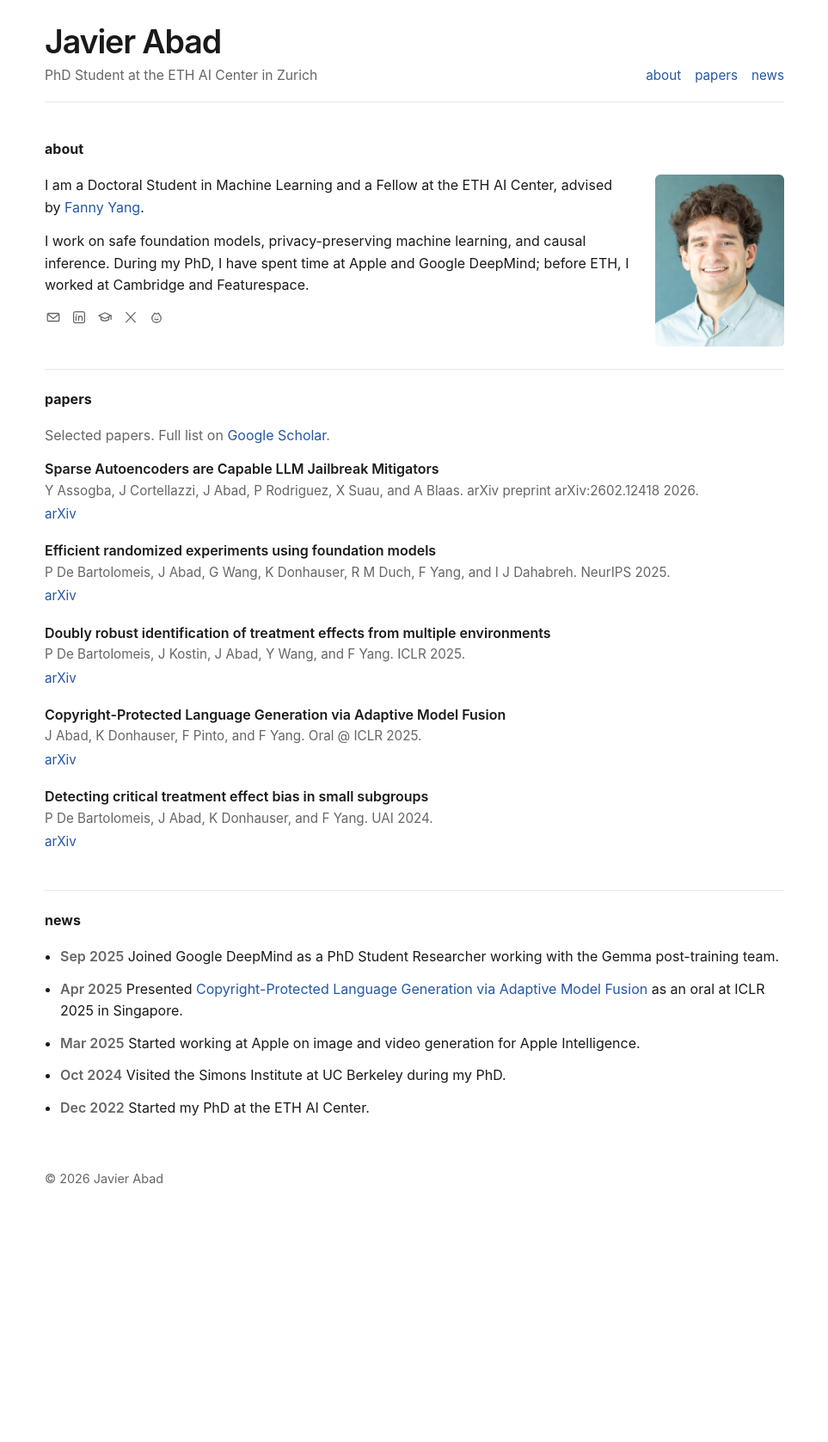
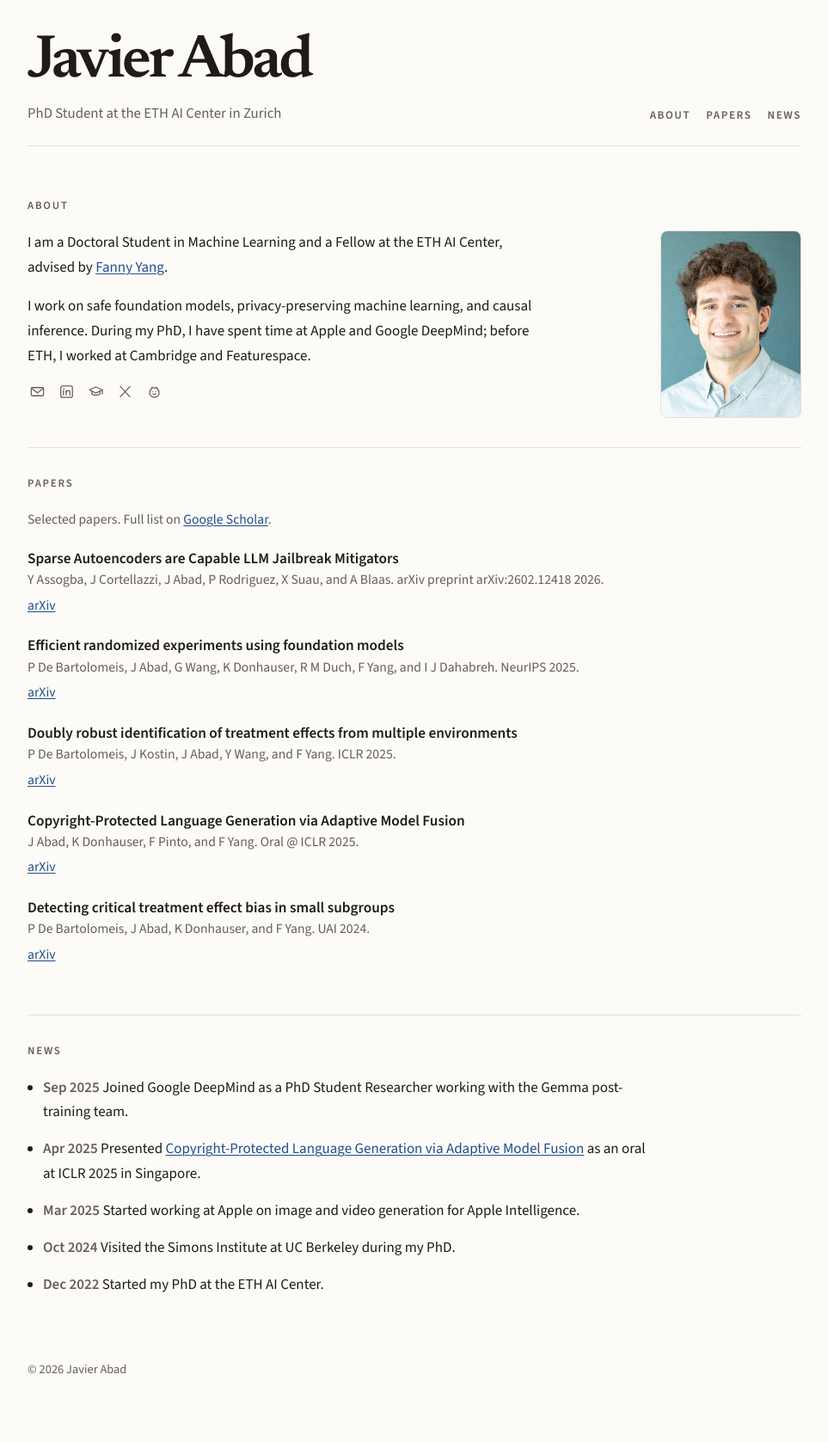
Before and after one commit to jaabmar/jaabmar.github.io, a Jekyll site: the page built from index.html, in a window 1280 px wide. Shown: the whole page at 86% size, without its empty margins (158-1121 px from the left). Built offline with Jekyll 4.4.1, drawn with Linux system fonts in a browser that asks for light colours; before the commit the page ends 1439 px from its top, so only the background shows below that.

Commit message:
Refine site typography and spacing

```diff
--- a/_layouts/default.html
+++ b/_layouts/default.html
@@ -4,6 +4,12 @@
     <meta charset="UTF-8" />
     <meta name="viewport" content="width=device-width, initial-scale=1.0" />
     <meta name="theme-color" content="#ffffff" />
+    <link rel="preconnect" href="https://fonts.googleapis.com" />
+    <link rel="preconnect" href="https://fonts.gstatic.com" crossorigin />
+    <link
+      rel="stylesheet"
+      href="https://fonts.googleapis.com/css2?family=Newsreader:opsz,wght@6..72,500;6..72,600&family=Source+Sans+3:wght@400;500;600&display=swap"
+    />
     <link rel="preload" href="{{ '/assets/css/main.css' | relative_url }}" as="style" />
     <link rel="stylesheet" href="{{ '/assets/css/main.css' | relative_url }}" />
     {% seo %}
--- a/assets/css/main.css
+++ b/assets/css/main.css
@@ -1,10 +1,12 @@
 :root {
-  --bg: #ffffff;
-  --text: #1a1a1a;
-  --muted: #666666;
-  --line: #e8e8e8;
-  --link: #2457a6;
-  --max-width: 860px;
+  --bg: #fcfbf8;
+  --text: #1e1b18;
+  --muted: #655f58;
+  --line: #e6e0d8;
+  --link: #214e8b;
+  --max-width: 900px;
+  --body-font: "Source Sans 3", "Helvetica Neue", Helvetica, Arial, sans-serif;
+  --display-font: "Newsreader", "Iowan Old Style", "Palatino Linotype", "Book Antiqua", Georgia, serif;
 }
 
 * {
@@ -19,18 +21,21 @@ body {
   margin: 0;
   background: var(--bg);
   color: var(--text);
-  font-family: -apple-system, BlinkMacSystemFont, "Segoe UI", Helvetica, Arial, sans-serif;
-  font-size: 16px;
-  line-height: 1.6;
+  font-family: var(--body-font);
+  font-size: 17px;
+  line-height: 1.7;
+  -webkit-font-smoothing: antialiased;
+  text-rendering: optimizeLegibility;
 }
 
 a {
   color: var(--link);
-  text-decoration: none;
+  text-decoration-thickness: 0.06em;
+  text-underline-offset: 0.14em;
 }
 
 a:hover {
-  text-decoration: underline;
+  color: #173f74;
 }
 
 img {
@@ -39,17 +44,17 @@ img {
 }
 
 .page {
-  width: min(var(--max-width), calc(100% - 32px));
+  width: min(var(--max-width), calc(100% - 44px));
   margin: 0 auto;
-  padding: 28px 0 56px;
+  padding: 40px 0 72px;
 }
 
 .topbar {
   display: flex;
   align-items: flex-end;
   justify-content: space-between;
-  gap: 24px;
-  padding-bottom: 18px;
+  gap: 28px;
+  padding-bottom: 24px;
   border-bottom: 1px solid var(--line);
 }
 
@@ -64,35 +69,51 @@ img {
 
 .brand-link:hover {
   text-decoration: none;
+  color: inherit;
 }
 
 h1 {
   margin: 0;
-  font-size: 2.35rem;
+  font-family: var(--display-font);
+  font-size: clamp(3rem, 6vw, 4.4rem);
   font-weight: 600;
-  line-height: 1.1;
-  letter-spacing: -0.03em;
+  line-height: 0.95;
+  letter-spacing: -0.05em;
+  font-optical-sizing: auto;
 }
 
 .subtitle {
-  margin: 6px 0 0;
+  margin: 10px 0 0;
   color: var(--muted);
-  font-size: 0.98rem;
+  font-size: 1.05rem;
 }
 
 .nav {
   display: flex;
-  gap: 16px;
+  gap: 18px;
   flex-wrap: wrap;
-  font-size: 0.95rem;
+  font-size: 0.82rem;
+  font-weight: 600;
+  letter-spacing: 0.12em;
+  text-transform: uppercase;
+}
+
+.nav a {
+  color: var(--muted);
+  text-decoration: none;
+}
+
+.nav a:hover {
+  color: var(--text);
+  text-decoration: none;
 }
 
 main {
-  padding-top: 20px;
+  padding-top: 28px;
 }
 
 section {
-  padding: 22px 0 26px;
+  padding: 30px 0 34px;
   border-bottom: 1px solid var(--line);
 }
 
@@ -101,44 +122,49 @@ section:last-of-type {
 }
 
 h2 {
-  margin: 0 0 16px;
-  font-size: 1rem;
+  margin: 0 0 18px;
+  font-size: 0.8rem;
   font-weight: 700;
+  letter-spacing: 0.14em;
+  text-transform: uppercase;
+  color: var(--muted);
 }
 
 p {
-  margin: 0 0 14px;
+  margin: 0 0 16px;
+  max-width: 38rem;
 }
 
 .about-grid {
   display: grid;
-  grid-template-columns: minmax(0, 1fr) 150px;
-  gap: 28px;
+  grid-template-columns: minmax(0, 1fr) 164px;
+  gap: 34px;
   align-items: start;
 }
 
 .portrait {
-  width: 150px;
+  width: 164px;
 }
 
 .portrait img {
   width: 100%;
-  border-radius: 6px;
+  border-radius: 8px;
+  border: 1px solid var(--line);
 }
 
 .link-row {
   display: flex;
   align-items: center;
-  gap: 10px;
-  margin-top: 6px;
+  gap: 12px;
+  margin-top: 10px;
 }
 
 .link-row a {
   display: inline-flex;
   align-items: center;
   justify-content: center;
-  width: 20px;
-  height: 20px;
+  width: 22px;
+  height: 22px;
   color: var(--muted);
   text-decoration: none;
 }
@@ -149,17 +175,19 @@ p {
 }
 
 .link-row svg {
-  width: 18px;
-  height: 18px;
+  width: 19px;
+  height: 19px;
   fill: none;
   stroke: currentColor;
-  stroke-width: 1.7;
+  stroke-width: 1.6;
   stroke-linecap: round;
   stroke-linejoin: round;
 }
 
 .section-note {
   color: var(--muted);
+  font-size: 0.98rem;
+  margin-bottom: 20px;
 }
 
 .news-list,
@@ -174,27 +202,34 @@ p {
 }
 
 .paper-list li {
-  margin-bottom: 18px;
+  margin-bottom: 22px;
 }
 
 .news-list li {
-  margin-bottom: 12px;
+  margin-bottom: 14px;
+  max-width: 44rem;
 }
 
 .paper-title {
+  font-size: 1.08rem;
   font-weight: 600;
+  line-height: 1.35;
 }
 
 .paper-meta,
 .paper-links,
 .paper-note {
   color: var(--muted);
-  font-size: 0.95rem;
+  font-size: 0.98rem;
 }
 
 .paper-links,
 .paper-note {
   margin-top: 3px;
+}
+
+.paper-note {
+  font-style: italic;
 }
 
 .date {
@@ -203,27 +238,38 @@ p {
 }
 
 .footer {
-  padding-top: 20px;
+  padding-top: 24px;
   color: var(--muted);
   font-size: 0.9rem;
 }
 
 @media (max-width: 680px) {
+  .page {
+    width: min(var(--max-width), calc(100% - 28px));
+    padding-top: 28px;
+    padding-bottom: 56px;
+  }
+
   .topbar {
     align-items: flex-start;
     flex-direction: column;
+    gap: 16px;
   }
 
   .about-grid {
     grid-template-columns: 1fr;
-    gap: 18px;
+    gap: 20px;
   }
 
   .portrait {
-    width: 120px;
+    width: 124px;
   }
 
   h1 {
-    font-size: 2rem;
+    font-size: clamp(2.4rem, 10vw, 3.2rem);
+  }
+
+  .nav {
+    font-size: 0.76rem;
   }
 }
```
